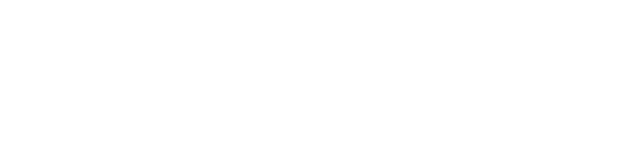
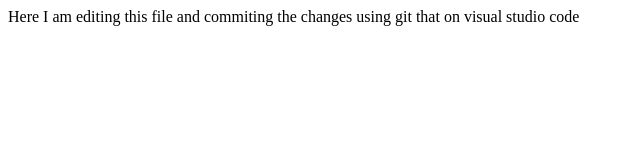
Before and after one commit to mohameddelgendyy/Daken, a plain HTML site: page test.html in a window 1280 px wide. Shown: the whole page, without its empty margins (0-640 px from the left). Drawn offline with Linux system fonts and the light colour scheme.

Commit message:
using vs code

```diff
--- a/test.html
+++ b/test.html
@@ -6,5 +6,7 @@
     <meta name="viewport" content="width=device-width, initial-scale=1.0" />
     <title>Yoooo</title>
   </head>
-  <body></body>
+  <body>
+    Here I am editing this file and commiting the changes using git that on visual studio code
+  </body>
 </html>
```
